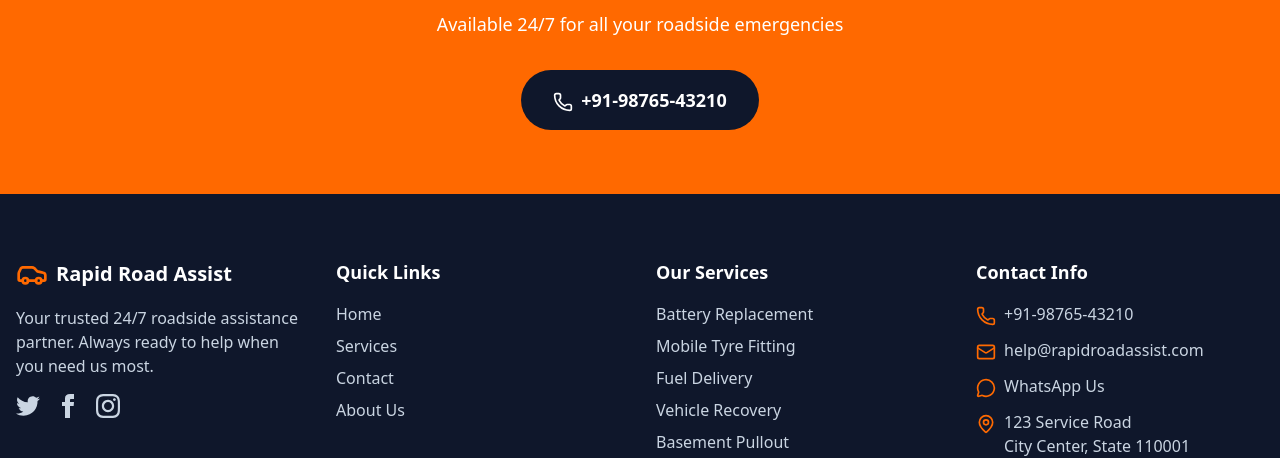
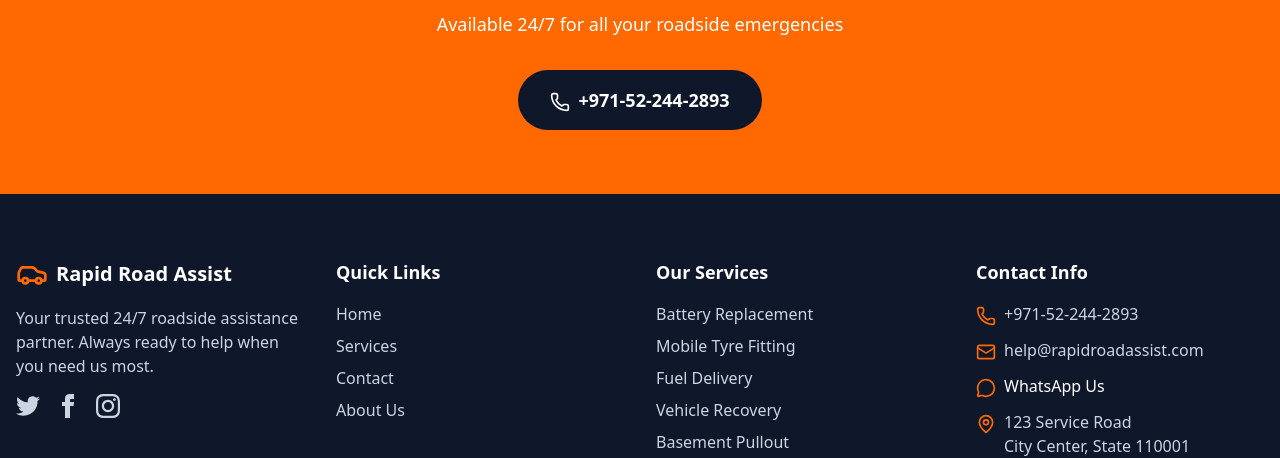
Before and after one commit to Waqas7281/WorkShop, a Next.js app: page / in a window 1280 px wide. Shown: the part 4358-4816 px from the top of the page. Built offline with nearby package versions, Linux system fonts and the light colour scheme.

Commit message:
number add

```diff
--- a/src/app/page.tsx
+++ b/src/app/page.tsx
@@ -488,11 +488,11 @@ function HomePage() {
           </h2>
           <p className="text-white text-lg mb-8">Available 24/7 for all your roadside emergencies</p>
           <a
-            href="tel:+919876543210"
+            href="tel:+971522442893"
             className="inline-block bg-slate-900 hover:bg-slate-800 text-white px-8 py-4 rounded-full text-lg font-semibold transition-all transform hover:scale-105"
           >
             <Phone className="inline h-5 w-5 mr-2" />
-            +91-98765-43210
+            +971-52-244-2893
           </a>
         </div>
       </section>
@@ -839,8 +839,8 @@ function Footer({ setCurrentPage }: { setCurrentPage: (page: string) => void })
             <ul className="space-y-3">
               <li className="flex items-start gap-2">
                 <Phone className="h-5 w-5 text-orange-500 mt-1" />
-                <a href="tel:+919876543210" className="text-slate-300 hover:text-orange-500">
-                  +91-98765-43210
+                <a href="tel:+971522442893" className="text-slate-300 hover:text-orange-500">
+                  +971-52-244-2893
                 </a>
               </li>
               <li className="flex items-start gap-2">
@@ -851,7 +851,7 @@ function Footer({ setCurrentPage }: { setCurrentPage: (page: string) => void })
               </li>
               <li className="flex items-start gap-2">
                 <MessageCircle className="h-5 w-5 text-orange-500 mt-1" />
-                <a href="https://wa.me/919876543210" className="text-slate-300 hover:text-orange-500">
+                <a href="https://wa.me/971522442893" className="">
                   WhatsApp Us
                 </a>
               </li>
```
